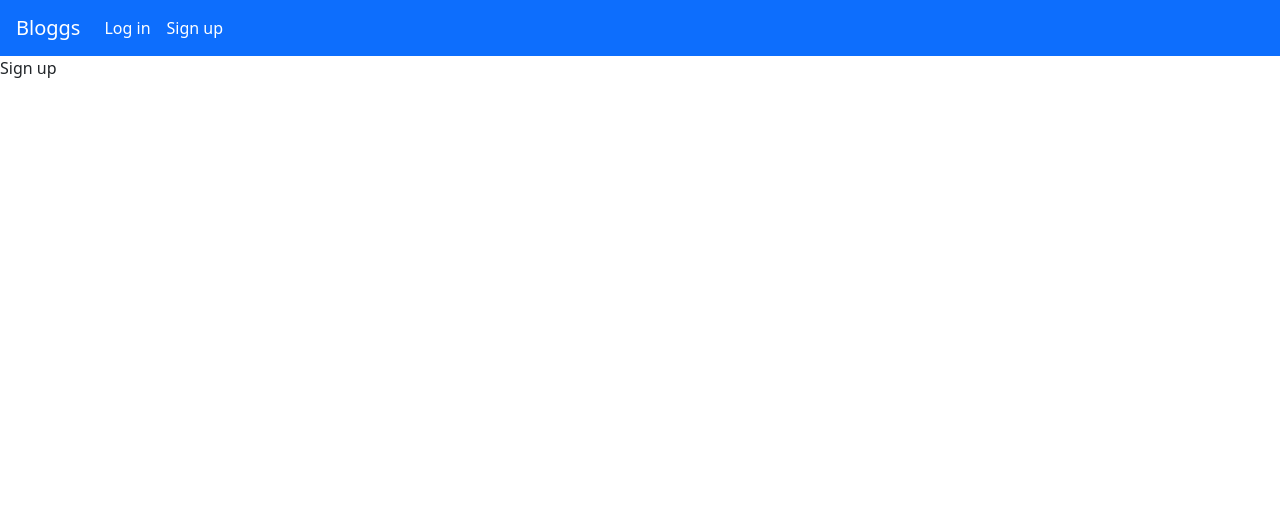
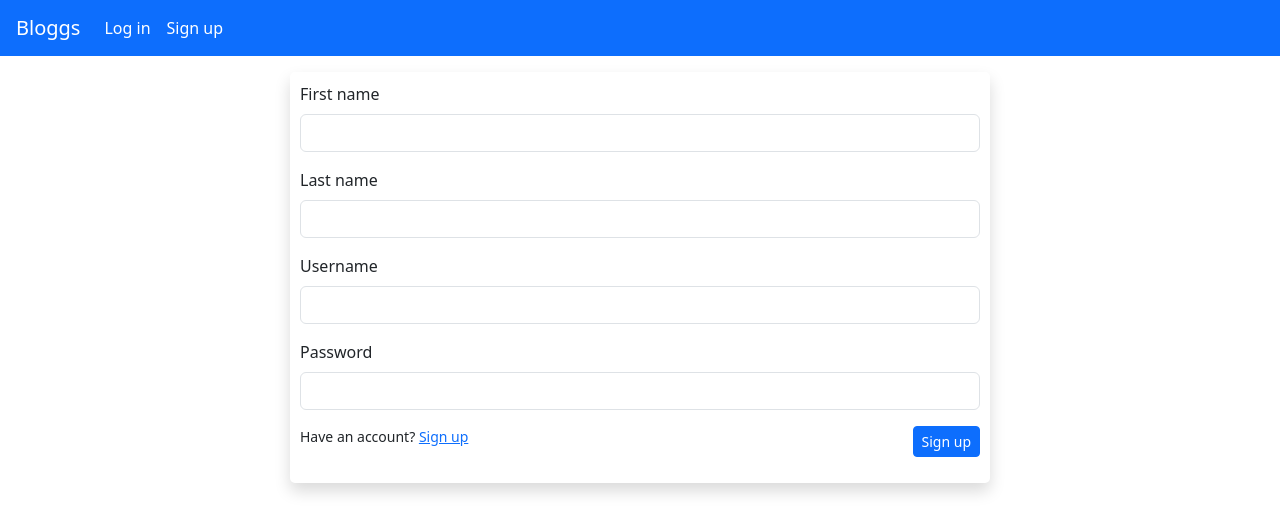
Before and after one commit to NadifRahman/blogggs-frontend, a React (Vite) app: page /sign-up in a window 1280 px wide. Shown: the top 532 px of the page. Built offline with nearby package versions, Linux system fonts and the light colour scheme.

Commit message:
Create signup page

```diff
--- a/src/components/general/CommentSection.jsx
+++ b/src/components/general/CommentSection.jsx
@@ -50,6 +50,7 @@ export default function CommentSection({ postid }) {
       setFormData({ comment_string: '' });
     } catch (error) {
       alert('There was a network error, try again later');
+      //replace with something better later
     }
     {
     }
--- a/src/components/pages/Signup.jsx
+++ b/src/components/pages/Signup.jsx
@@ -1,5 +1,144 @@
 import React from 'react';
+import loginStyle from './login.module.css';
+import { useState } from 'react';
+import { Link, useOutletContext, useNavigate } from 'react-router-dom';
 
 export default function Signup() {
-  return <div>Sign up</div>;
+  //jwtToken is null if not logged in, token string otherwise
+  //setToken sets both the localstorage and react state
+  const { jwtToken, setToken } = useOutletContext();
+
+  const [formData, setFormData] = useState({
+    first_name: '',
+    last_name: '',
+    username: '',
+    password: '',
+  });
+
+  const [errorMessages, setErrorMessages] = useState(null); //null or array of strings
+
+  const navigate = useNavigate();
+
+  async function handleSubmit(e) {
+    e.preventDefault();
+
+    try {
+      const response = await fetch(
+        `${import.meta.env.VITE_BACKEND_URI}/users/sign-up`,
+        {
+          method: 'POST',
+          headers: {
+            'Content-Type': 'application/json',
+          },
+          body: JSON.stringify(formData),
+          mode: 'cors',
+        }
+      );
+
+      const responseData = await response.json();
+
+      if (response.status === 409 || response.status === 422) {
+        //if user exists already
+        setErrorMessages(responseData.errors);
+      } else if (!response.ok) {
+        setErrorMessages(responseData.errors);
+      } else {
+        //response was good
+        setToken(responseData.token);
+        setErrorMessages(null);
+        navigate('/');
+      }
+    } catch (err) {
+      setErrorMessages(['There is a network error, please try again later']);
+      console.error('Error:', err);
+    }
+  }
+
+  function handleChange(e) {
+    setFormData({ ...formData, [e.target.name]: e.target.value });
+  }
+
+  return (
+    <div className={`${loginStyle.container} container-sm mt-3 shadow`}>
+      <form action="" method="post" onSubmit={handleSubmit}>
+        <div className="mb-3">
+          <label htmlFor="first_name" className="form-label">
+            First name
+          </label>
+          <input
+            type="first_name"
+            name="first_name"
+            id="first_name"
+            className="form-control"
+            required
+            maxLength={20}
+            value={formData.first_name}
+            onChange={handleChange}
+          />
+        </div>
+        <div className="mb-3">
+          <label htmlFor="last_name" className="form-label">
+            Last name
+          </label>
+          <input
+            type="last_name"
+            name="last_name"
+            id="last_name"
+            className="form-control"
+            required
+            maxLength={20}
+            value={formData.last_name}
+            onChange={handleChange}
+          />
+        </div>
+        <div className="mb-3">
+          <label htmlFor="username" className="form-label">
+            Username
+          </label>
+          <input
+            type="username"
+            name="username"
+            id="username"
+            className="form-control"
+            required
+            maxLength={15}
+            value={formData.username}
+            onChange={handleChange}
+          />
+        </div>
+        <div className="mb-3">
+          <label htmlFor="password" className="form-label">
+            Password
+          </label>
+          <input
+            type="password"
+            name="password"
+            id="password"
+            className="form-control"
+            required
+            maxLength={20}
+            value={formData.password}
+            onChange={handleChange}
+          />
+        </div>
+        <div className="mb-3 d-flex">
+          <small>
+            Have an account? <Link to="/log-in">Sign up</Link>
+          </small>
+          <button
+            type="submit"
+            className={`${loginStyle.button} btn btn-primary btn-sm`}
+          >
+            Sign up
+          </button>
+        </div>
+      </form>
+      {errorMessages &&
+        errorMessages.map((errorMessage) => (
+          <div key={errorMessage} className="alert alert-warning" role="alert">
+            {errorMessage}
+          </div>
+        ))}
+    </div>
+  );
 }
```
